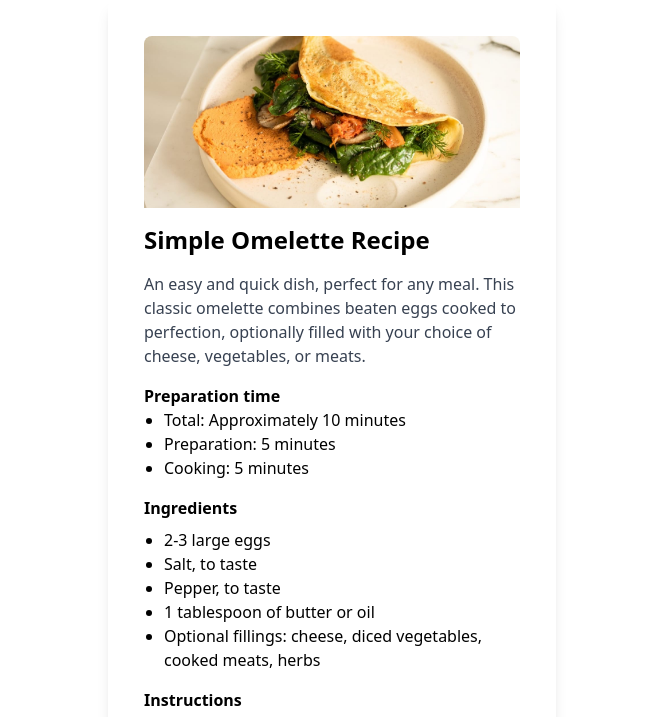
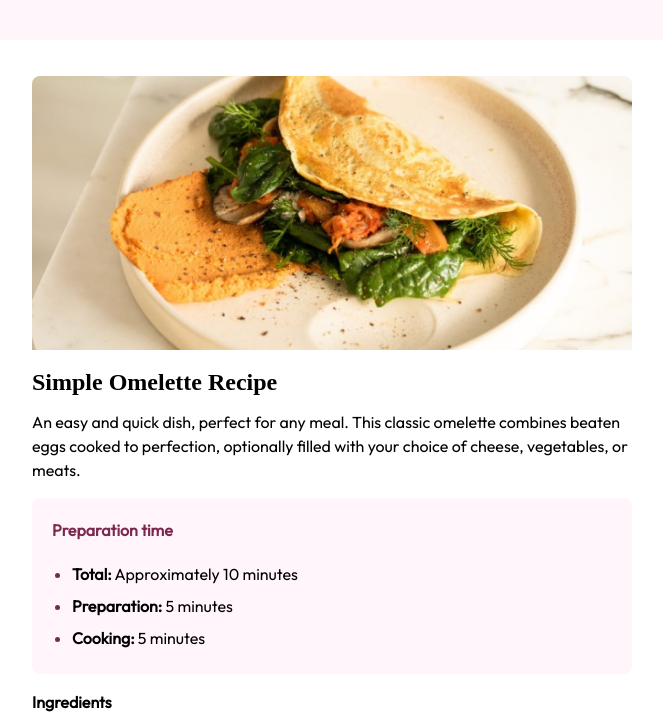
Before and after one commit to keyule/Frontend-Mentor-Recipe-Page, a website: page index.html in a window 1280 px wide. Shown: the top 717 px of the page, without its empty margins (308-971 px from the left). Drawn offline with Linux system fonts and the light colour scheme.

Commit message:
Added colors/fonts

```diff
--- a/index.html
+++ b/index.html
@@ -11,25 +11,25 @@
   <!-- Feel free to remove these styles or customise in your own stylesheet 👍 -->
   <link rel="stylesheet" href="./output.css">
 </head>
-<body>
-  <main class="">
-    <div class="bg-white shadow-lg rounded-lg p-9 max-w-md mx-auto">
+<body class = "bg-Rose-White">
+  <main class="p-10">
+    <div class="bg-white shadow-lg rounded-lg p-9 max-w-2xl mx-auto">
       <!-- Image -->
       <img src="./assets/images/image-omelette.jpeg" alt="Omelette" class="rounded-t-lg w-full mb-4">
 
       <!-- Title -->
-      <h2 class="text-2xl font-bold mb-4">Simple Omelette Recipe</h2>
+      <h2 class="text-2xl font-bold mb-3 font-serif">Simple Omelette Recipe</h2>
 
       <!-- Description -->
-      <p class="text-gray-700 mb-4">An easy and quick dish, perfect for any meal. This classic omelette combines beaten eggs cooked to perfection, optionally filled with your choice of cheese, vegetables, or meats.</p>
+      <p class="mb-4">An easy and quick dish, perfect for any meal. This classic omelette combines beaten eggs cooked to perfection, optionally filled with your choice of cheese, vegetables, or meats.</p>
 
       <!-- Preparation Time -->
-      <div class="mb-4">
-        <h3 class="font-semibold">Preparation time</h3>
-        <ul class="list-disc pl-5">
-          <li>Total: Approximately 10 minutes</li>
-          <li>Preparation: 5 minutes</li>
-          <li>Cooking: 5 minutes</li>
+      <div class="mb-4 rounded-lg bg-Rose-White p-5">
+        <h3 class="font-semibold text-Dark-Raspbery mb-4">Preparation time</h3>
+        <ul class="list-disc pl-5 leading-loose marker:text-Dark-Raspbery">
+          <li><b>Total:</b> Approximately 10 minutes</li>
+          <li><b>Preparation:</b> 5 minutes</li>
+          <li><b>Cooking:</b> 5 minutes</li>
         </ul>
       </div>
 
@@ -46,7 +46,7 @@
       </div>
 
       <!-- Instructions -->
-      <div class="mb-4">
+      <div class="mb-4 pt-4 border-t-2 border-Light-Grey border-opacity-50">
         <h3 class="font-semibold mb-2">Instructions</h3>
         <ol class="list-decimal pl-5">
           <li>Beat the eggs: In a bowl, beat the eggs with a pinch of salt and pepper until they are well mixed. You can add a tablespoon of water or milk for a fluffier texture.</li>
@@ -59,7 +59,7 @@
       </div>
 
       <!-- Nutrition -->
-      <div class="pt-4 border-t">
+      <div class="pt-4 border-t-2 border-Light-Grey border-opacity-50">
         <h3 class="font-semibold mb-2">Nutrition</h3>
         <p> The table below shows nutritional values per serving without the additional fillings.</p>
         <table class="w-full">
--- a/src/input.css
+++ b/src/input.css
@@ -1,3 +1,17 @@
 @tailwind base;
 @tailwind components;
 @tailwind utilities;
+
+@font-face {
+    font-family: 'Young Serif';
+    src: url('/assets/fonts/young-serif/YoungSerif-Regular.ttf') format('truetype');
+    font-weight: normal;
+    font-style: normal;
+  }
+
+  @font-face {
+    font-family: 'Outfit';
+    src: url('/assets/fonts/outfit/Outfit-VariableFont_wght.ttf') format('truetype');
+    font-weight: normal;
+    font-style: normal;
+  }
--- a/tailwind.config.js
+++ b/tailwind.config.js
@@ -2,6 +2,22 @@
 module.exports = {
   content: ["./src/**/*.{html,js}",'./index.html'],
   theme: {
+    colors: {
+      transparent: 'transparent',
+      current: 'currentColor',
+      'white': '#ffffff',
+      'Rose-White': '#fff5fa',
+      'Eggshell': '#f3e6d8',
+      'Light-Grey': '#e4ded8',
+      'Wenge-Brown': '#5f574e',
+      'Dark-Charcoal': '#302d2c',
+      'Nutmeg': '#854632',
+      'Dark-Raspbery': '#7b284f',
+    },
+    fontFamily: {
+      sans: ['Outfit', 'sans-serif'],
+      serif: ['Yong Serif', 'serif'],
+    },
     extend: {},
   },
   plugins: [],
```
Also changed, not shown: output.css, 1 other file.
